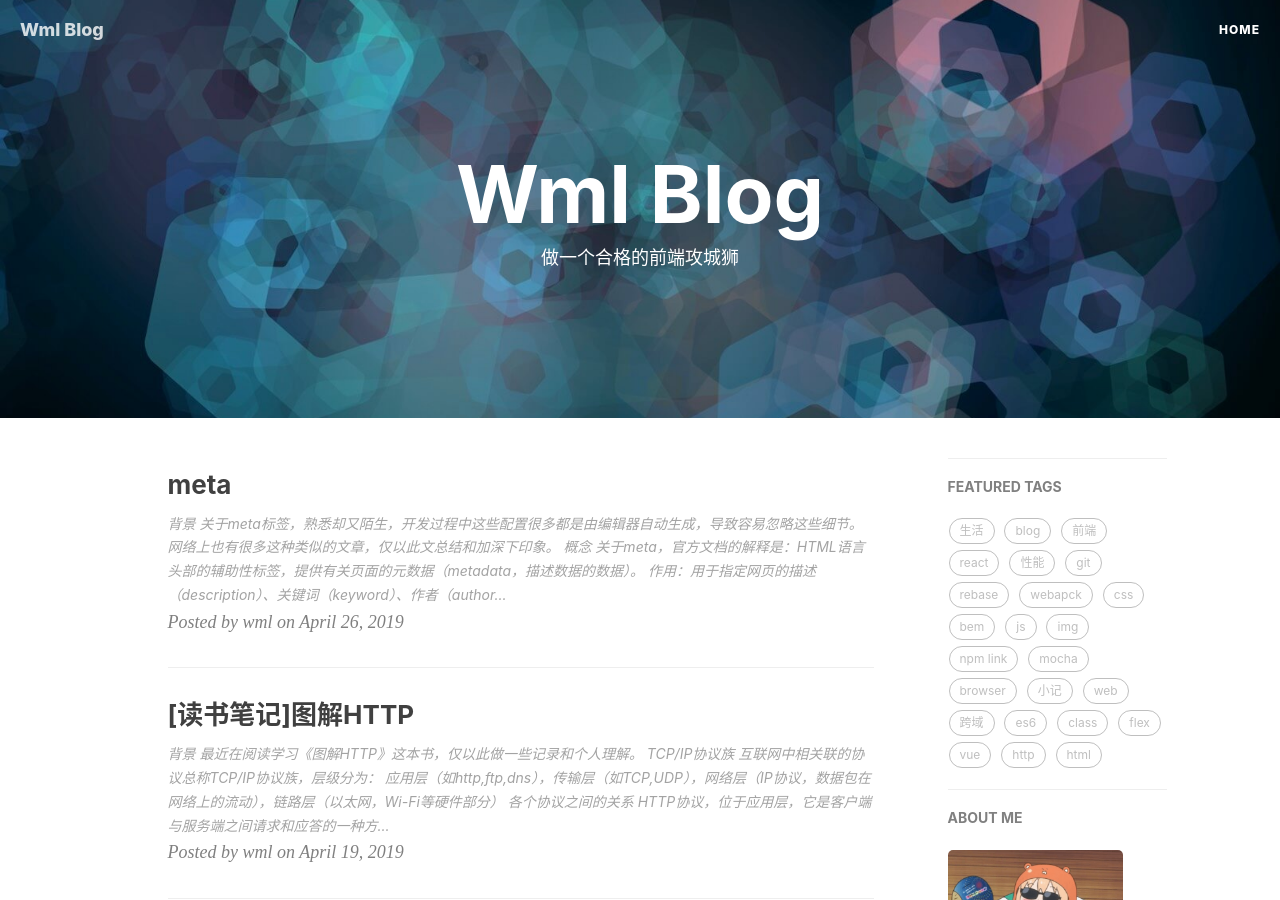
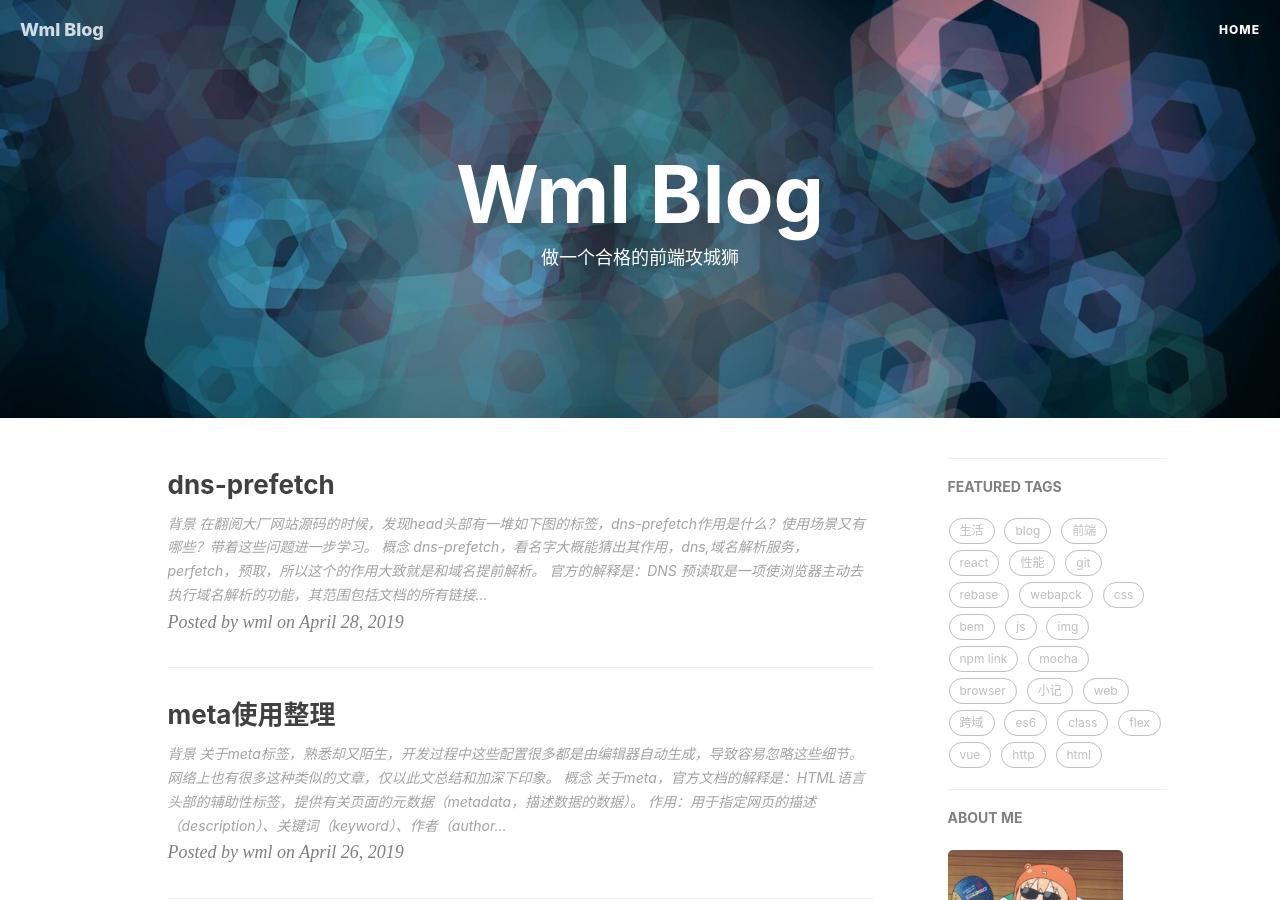
Before and after one commit to wumeilian/wumeilian.github.io, a Jekyll site: the page built from index.html, in a window 1280 px wide and 900 px high. Built offline with Jekyll 4.4.1, drawn with Linux system fonts in a browser that asks for light colours; nearby versions of some CDN libraries; the list of posts is cut into pages by our own code; comment, search, counter and statistics services are not loaded; some of the changed text lies outside the part shown.

Commit message:
add dns-prefetch

````diff
--- a/_posts/2019-04-26-meta-tag.md
+++ b/_posts/2019-04-26-meta-tag.md
@@ -1,6 +1,6 @@
 ---
 layout:     post
-title:      "meta"
+title:      "meta使用整理"
 subtitle:   ""
 author:     "wml"
 header-img: "img/present/1.jpg"
--- /dev/null
+++ b/_posts/2019-04-28-dns-prefetch.md
@@ -0,0 +1,51 @@
+---
+layout:     post
+title:      "dns-prefetch"
+subtitle:   ""
+author:     "wml"
+header-img: "img/present/1.jpg"
+header-mask:  0.5
+catalog: true
+tags:
+
+    - html
+---
+### 背景
+
+在翻阅大厂网站源码的时候，发现head头部有一堆如下图的标签，dns-prefetch作用是什么？使用场景又有哪些？带着这些问题进一步学习。
+
+![1](/img/dns/1.png)
+
+### 概念
+
+dns-prefetch，看名字大概能猜出其作用，dns,域名解析服务，perfetch，预取，所以这个的作用大致就是和域名提前解析。
+
+官方的解释是：DNS 预读取是一项使浏览器主动去执行域名解析的功能，其范围包括文档的所有链接，无论是图片的，CSS 的，还是 JavaScript 等其他用户能够点击的 URL。因为预读取会在后台执行，所以 DNS 很可能在链接对应的东西出现之前就已经解析完毕。这能够减少用户点击链接时的延迟。
+
+### 使用
+
+可以看出，dns-prefetch是对域名进行一个提前读取解析的作用，在移动网络环境下，dns的预读取在网络图片多的页面中，在发起请求之前提前把域名解析好，就能有效地提高图片加载速度。
+
+使用方式：
+
+```html
+<meta http-equiv="x-dns-prefetch-control" content="on">
+```
+
+可以通过meta标签的x-dns-prefetch-control设置dns-prefetch;也可以通过link标签设置
+
+```html
+<link rel="dns-prefetch" href="http://static.seeyouyima.com">
+```
+
+区别在于link的方式是对特定域名进行预读取，强制查询特定主机名，对网站上频繁使用的域名进行预解析。
+
+### 注意
+
+根据[chrome文档](https://www.chromium.org/developers/design-documents/dns-prefetching)说明
+
+1、chrome会把页面中带`href`的链接如a标签的dns都预解析，但是在`https`的页面中则不会预解析，可以使用上面`<meta>`标签手动开启。
+
+2、dns-prefetch只是域名的提前解析，节省的只是解析时间。
+
+3、网页中使用大量其他域名的资源，则可通过此方式提前解析，同域名下则没啥作用，浏览器在访问网站是就会将dns解析缓存了。
````
Also changed, not shown: img/dns/1.png (added), img/http/1.png.
